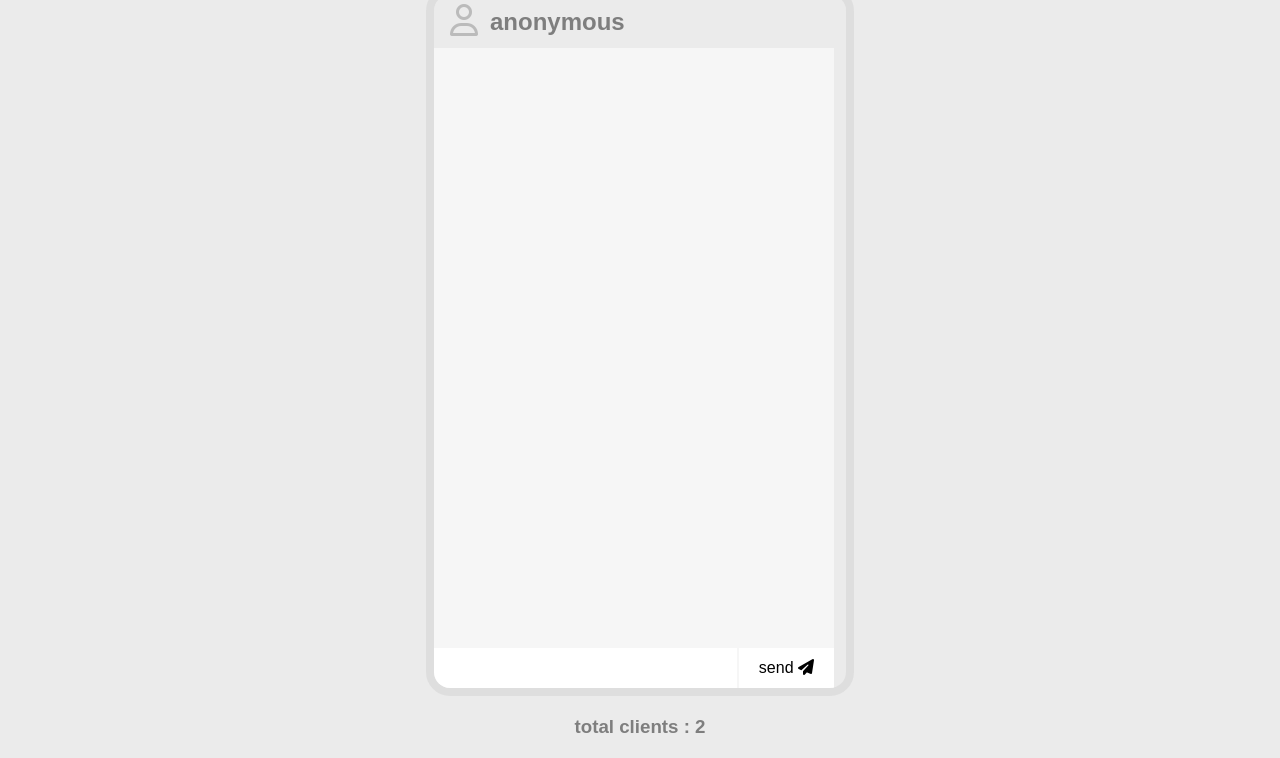
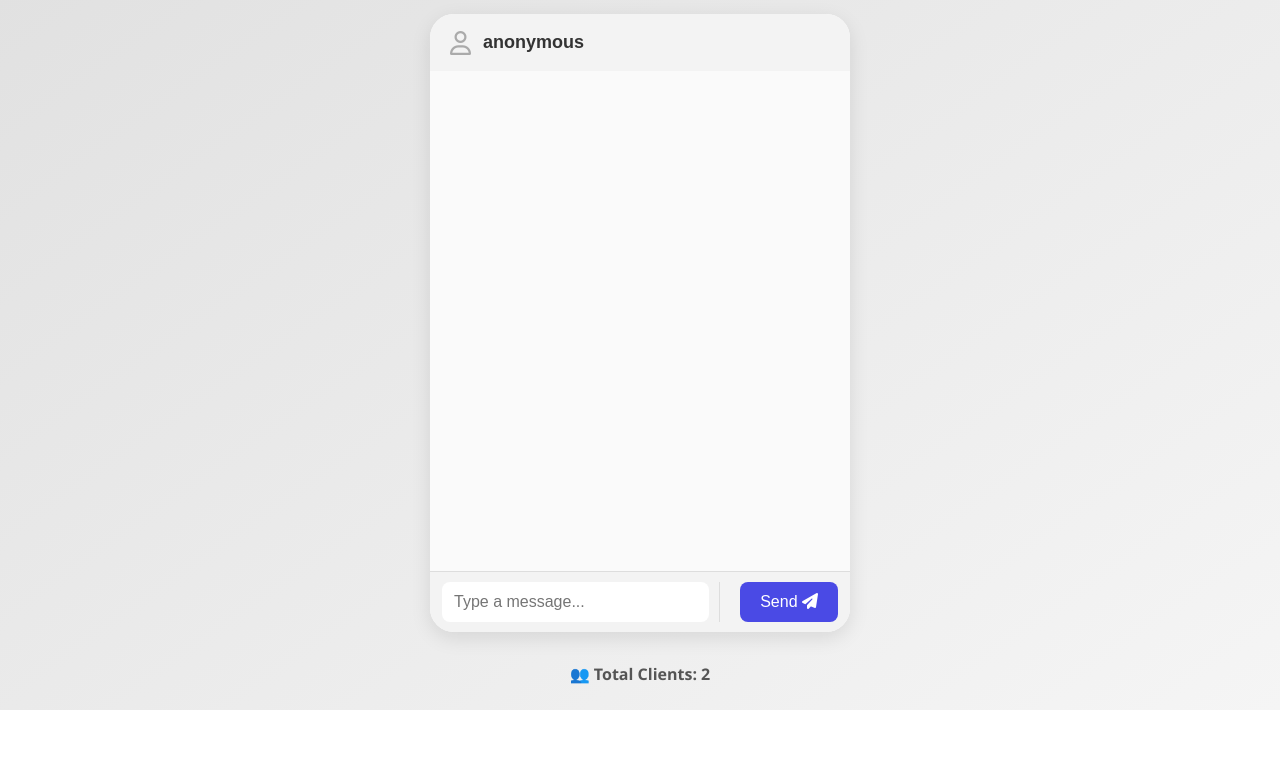
Before and after one commit to rishavadhikari4/websocket-tutorial, a website: page public/index.html in a window 1280 px wide. Shown: the part 90-848 px from the top of the page. After the commit the page ends 800 px from the top, so only its background shows below. Drawn offline with nearby package versions, Linux system fonts and the light colour scheme; no server answers.

Commit message:
added the changes in css

```diff
--- a/public/index.html
+++ b/public/index.html
@@ -1,14 +1,21 @@
 <!DOCTYPE html>
 <html lang="en">
 <head>
-    <meta charset="UTF-8">
-    <meta name="viewport" content="width=device-width, initial-scale=1.0">
-    <title>Websocket tutorial</title>
-    <link rel="stylesheet" href="style.css">
-    <link rel="stylesheet" href="https://cdnjs.cloudflare.com/ajax/libs/font-awesome/6.7.2/css/all.min.css" integrity="sha512-Evv84Mr4kqVGRNSgIGL/F/aIDqQb7xQ2vcrdIwxfjThSH8CSR7PBEakCr51Ck+w+/U6swU2Im1vVX0SVk9ABhg==" crossorigin="anonymous" referrerpolicy="no-referrer" />
+  <meta charset="UTF-8" />
+  <meta name="viewport" content="width=device-width, initial-scale=1.0"/>
+  <title>Chatter - WebSocket Chat</title>
+  <link rel="stylesheet" href="style.css" />
+  <link
+    rel="stylesheet"
+    href="https://cdnjs.cloudflare.com/ajax/libs/font-awesome/6.7.2/css/all.min.css"
+    integrity="sha512-Evv84Mr4kqVGRNSgIGL/F/aIDqQb7xQ2vcrdIwxfjThSH8CSR7PBEakCr51Ck+w+/U6swU2Im1vVX0SVk9ABhg=="
+    crossorigin="anonymous"
+    referrerpolicy="no-referrer"
+  />
 </head>
 <body>
-    <h1 class="title">Chatter</h1>
+  <h1 class="title">💬 Chatter</h1>
+
   <div class="main">
     <div class="name">
       <span><i class="far fa-user"></i></span>
@@ -18,22 +25,32 @@
         class="name-input"
         value="anonymous"
         maxlength="20"
+        placeholder="Enter your name..."
       />
     </div>
+
     <ul class="message-container" id="message-container">
-            <li class="message-feedback">
-            </li>
+      <li class="message-feedback"></li>
     </ul>
+
     <form class="message-form" id="message-form">
-            <input type="text" name="message" id="message-input" class="message-input">
-            <div class="v-divider">
-            </div>
+      <input
+        type="text"
+        name="message"
+        id="message-input"
+        class="message-input"
+        placeholder="Type a message..."
+        autocomplete="off"
+      />
+      <div class="v-divider"></div>
       <button type="submit" class="send-button">
-                send <span><i class="fas fa-paper-plane"></i></span>
+        Send <span><i class="fas fa-paper-plane"></i></span>
       </button>
     </form>
   </div>
-    <h3 class="clients-total" id="clients-total">total clients : 2</h3>
+
+  <h3 class="clients-total" id="clients-total">👥 Total Clients: 2</h3>
+
   <script src="/socket.io/socket.io.js"></script>
   <script src="moment.min.js"></script>
   <script src="main.js"></script>
--- a/public/style.css
+++ b/public/style.css
@@ -1,146 +1,159 @@
-*{
+* {
   margin: 0;
   padding: 0;
   box-sizing: border-box;
   scroll-behavior: smooth;
-
-}
-body{
-    font-family: sans-serif;
-    /* display: flex;
-    flex-direction: column;
-    justify-content: center;
-    align-items: center; */
-    display: grid;
-    place-items:center ;
-    background-color: #ebebeb;
-}
-.title{
-    margin: 20px 0px;
-
 }
 
-.main{
-    border: 8px solid #dddd;
+body {
+  font-family: 'Segoe UI', Tahoma, Geneva, Verdana, sans-serif;
+  background: linear-gradient(145deg, #e0e0e0, #f5f5f5);
+  display: grid;
+  place-items: center;
+  min-height: 100vh;
+}
+
+.title {
+  margin: 20px 0;
+  font-size: 36px;
+  color: #333;
+}
+
+.main {
   border-radius: 24px;
   overflow: hidden;
+  background-color: #fff;
+  box-shadow: 0 6px 20px rgba(0, 0, 0, 0.1);
 }
 
-
-.name{
+.name {
   display: flex;
-    font-size: 32px;
-    font-weight: 700;
-    padding: 8px 16px;
-    color: #7e7e7e;
-    background-color: #ebebeb;
+  align-items: center;
+  font-size: 24px;
+  font-weight: 600;
+  padding: 12px 20px;
+  background-color: #f3f3f3;
+  color: #555;
 }
 
-.name>span{
-    color: #bbb;
-
+.name > span {
+  color: #aaa;
 }
 
-.name-input{
-    font-size: 24px;
-    font-weight: 700;
-    color: #7e7e7e;
+.name-input {
+  font-size: 18px;
+  font-weight: 600;
+  color: #333;
   flex-grow: 1;
+  margin-left: 12px;
   border: none;
-    margin: 0px 12px;
   outline: none;
-    background-color: #ebebeb;
+  background-color: transparent;
 }
 
-
-.message-container{
+.message-container {
   display: flex;
   flex-direction: column;
-    background-color: #f6f6f6;
-    width: 400px;
-    height: 600px;
-    overflow-y: scroll;
-    overflow-x: hidden;
+  background-color: #fafafa;
+  width: 420px;
+  height: 500px;
+  overflow-y: auto;
+  padding: 10px;
 }
 
-.message-left, .message-right{
+.message-left,
+.message-right {
   list-style: none;
-    padding: 8px 12px;
-    margin: 12px;
-    max-width: 250px;
-    font-size: 18px;
+  padding: 10px 16px;
+  margin: 8px 12px;
+  max-width: 70%;
+  font-size: 16px;
   word-wrap: break-word;
-
+  border-radius: 16px;
+  box-shadow: 0 2px 4px rgba(0, 0, 0, 0.05);
 }
 
-.message-left{
-    border-radius: 20px 20px 20px 0px;
+.message-left {
   align-self: flex-start;
-    background-color: #fff;
-    box-shadow: -2px 2px 4px #dcdcdc;
-
-}
-.message-right{
-    border-radius: 20px 20px 0px 20px;
-    align-self: flex-end;
-    background-color: rgb(74, 74, 229);
-    color: #f6f6f6;
-    box-shadow: 2px 2px 4px #dcdcdc;
-
+  background-color: #ffffff;
 }
 
-.message-left>p>span,
-.message-right>p>span{
+.message-right {
+  align-self: flex-end;
+  background-color: #4a4ae5;
+  color: #ffffff;
+}
+
+.message-left > p > span,
+.message-right > p > span {
   display: block;
   font-style: italic;
   font-size: 12px;
   margin-top: 4px;
-
+  opacity: 0.7;
 }
 
-.feedback{
+.feedback {
   font-style: italic;
   font-size: 14px;
-    padding: 0px 16px 16px 16px;
-    background-color: #f6f6f6;
-    color: #2d2d2d;
+  padding: 0 16px 12px 16px;
+  color: #777;
   text-align: center;
 }
 
-.message-form{
+.message-form {
   display: flex;
+  align-items: center;
   justify-content: space-between;
-    width: 400px;
+  background-color: #f3f3f3;
+  padding: 10px 12px;
+  border-top: 1px solid #ddd;
+  width: 420px;
 }
 
-.message-input{
+.message-input {
   flex-grow: 1;
   height: 40px;
   font-size: 16px;
   border: none;
   outline: none;
   padding: 0 12px;
-    background-color: #fff;
-
+  background-color: #ffffff;
+  border-radius: 8px;
+  transition: box-shadow 0.2s ease-in-out;
 }
 
-.send-button{
+.message-input:focus {
+  box-shadow: 0 0 0 2px #4a4ae588;
+}
+
+.send-button {
   height: 40px;
   font-size: 16px;
   border: none;
-    padding: 0px 20px;
+  padding: 0 20px;
+  margin-left: 10px;
   outline: none;
-    background-color: #fff;
+  background-color: #4a4ae5;
+  color: white;
   cursor: pointer;
+  border-radius: 8px;
+  transition: background-color 0.3s ease-in-out;
 }
 
-.v-divider{
-    height: 40px;
-    width: 2px;
-    background-color: #f6f6f6;
+.send-button:hover {
+  background-color: #3838d1;
 }
 
-.clients-total{
-    margin: 20px 0px;
-    color: #7e7e7e;
+.v-divider {
+  height: 40px;
+  width: 1px;
+  background-color: #ddd;
+  margin: 0 10px;
 }
+
+.clients-total {
+  margin: 20px 0;
+  font-size: 16px;
+  color: #555;
+}
```
Lines whose indentation alone changed are shown as unchanged.
